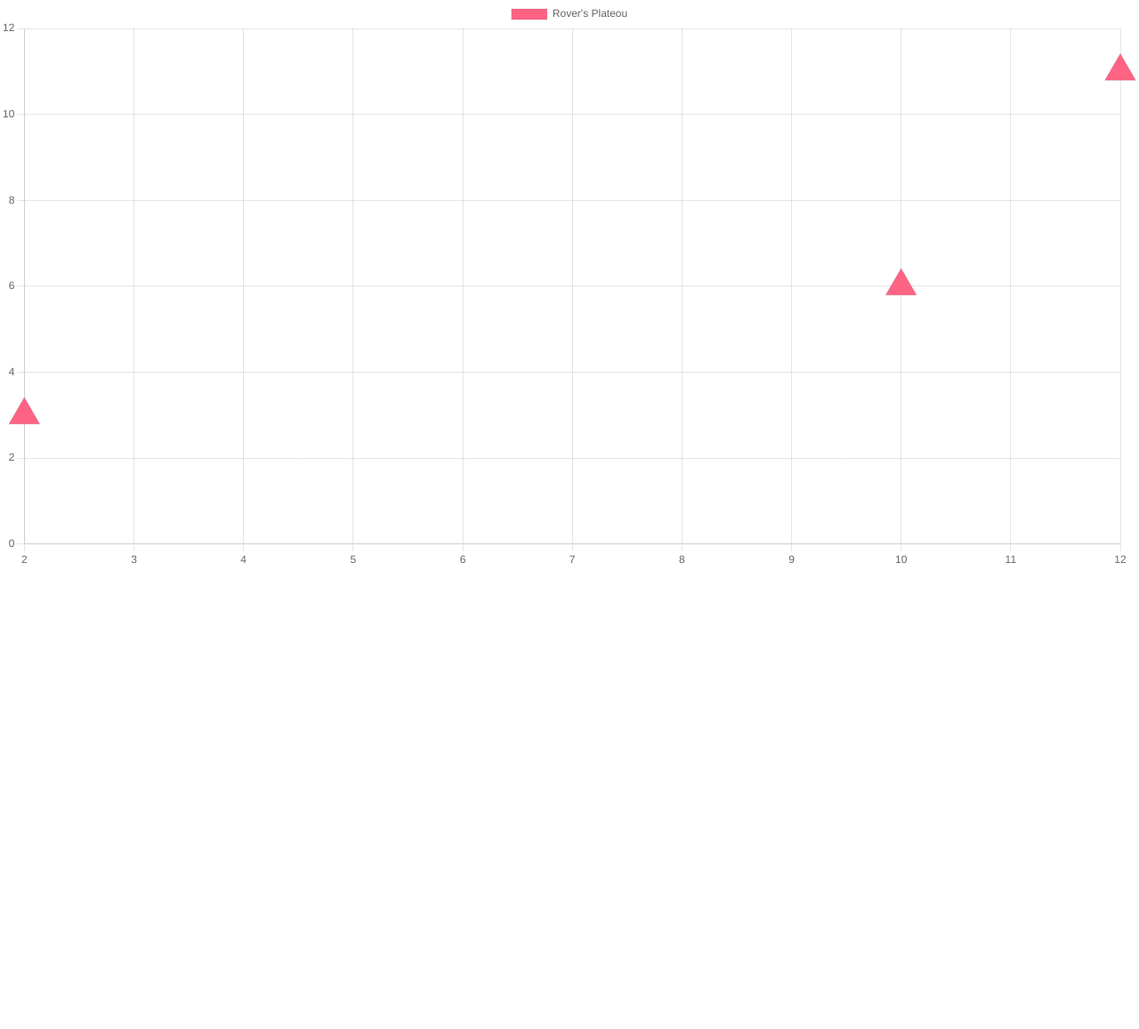
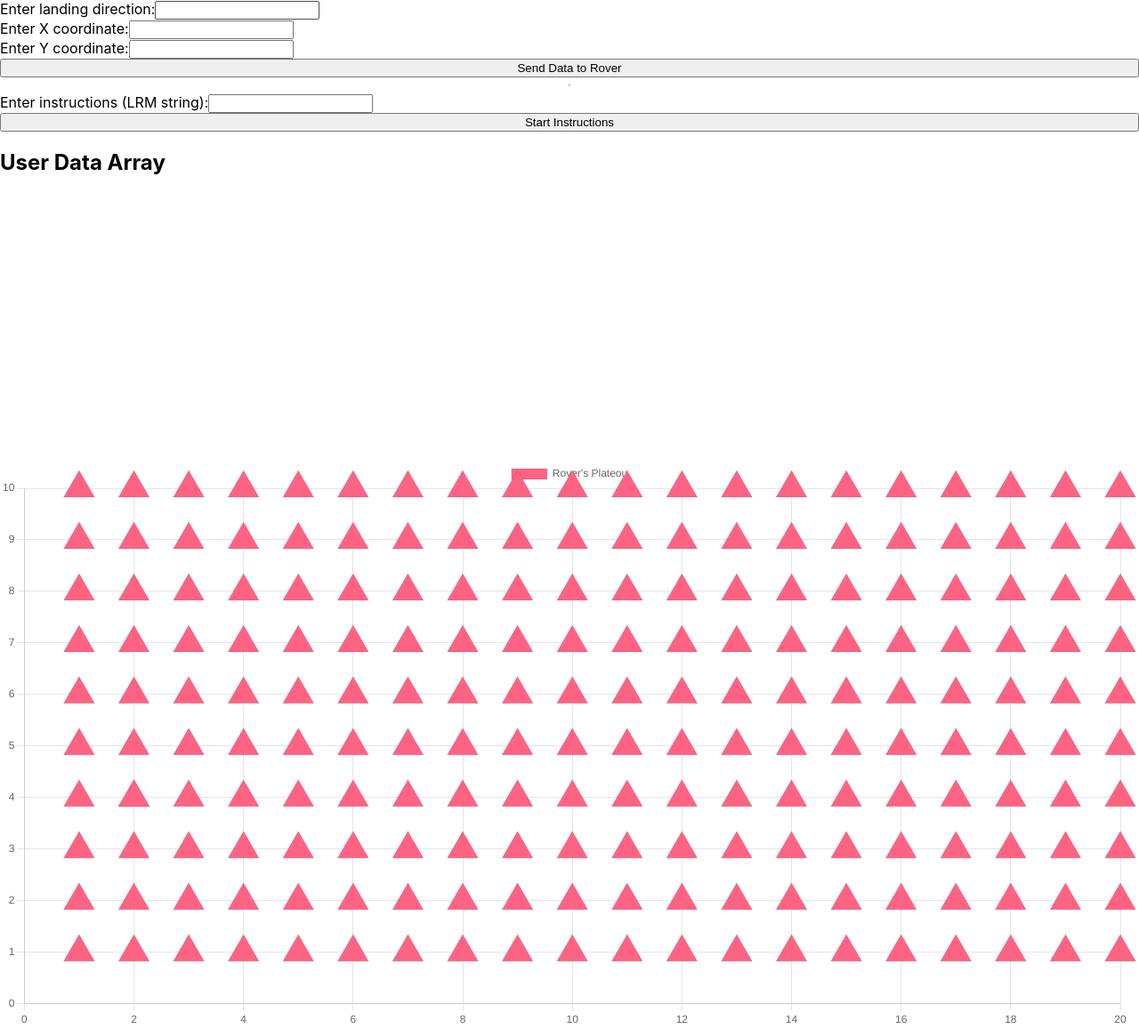
Before and after one commit to MairaGalvao/mars-rover-plateou, a React (Create React App) app: page / in a window 1280 px wide. Shown: the whole page at 89% size. Before the commit the page ends 800 px from the top, so only its background shows below. Built offline with nearby package versions, Linux system fonts and the light colour scheme.

Commit message:
refactor: Integrate real-time updates in GridPlateou component and remove unnecessary Rover component

```diff
--- a/src/App.css
+++ b/src/App.css
@@ -1,12 +1,5 @@
-
-
-.App-header {
-  background-color: #282c34;
-  min-height: 100vh;
+.mainApp{
   display: flex;
-  flex-direction: column;
-  align-items: center;
-  justify-content: center;
-  font-size: calc(10px + 2vmin);
-  color: white;
+    flex-direction: column;
+    row-gap: 300px;
 }
--- a/src/App.tsx
+++ b/src/App.tsx
@@ -2,36 +2,22 @@
 
 import React, { useState } from 'react';
 import './App.css';
-import Rover from './Components/Rover';
 import UserData from './Components/UserData';
 import GridPlateou from './Components/GridPlateou';
 
 function App() {
-
   const [roverData, setRoverData] = useState({ direction: 0, x: 2, y: 4, instructions: '' });
 
   const handleSendData = (direction: number, x: number, y: number, instructions: string) => {
     setRoverData({ direction, x, y, instructions });
   };
 
-
-
-
   return (
     <>
-   {/* <Rover
-          direction={roverData.direction}
-          x={roverData.x}
-          y={roverData.y}
-          instructions={roverData.instructions}
-        />
-
-          <UserData onSendData={handleSendData} />
-       */}
-    <GridPlateou
-
-      />
-
+      <div className='mainApp'>
+        <UserData onSendData={handleSendData} />
+        <GridPlateou roverData={roverData} />
+      </div>
     </>
   );
 }
--- a/src/Components/GridPlateou.tsx
+++ b/src/Components/GridPlateou.tsx
@@ -1,17 +1,24 @@
-import React from 'react';
-import {
-  Chart as ChartJS,
-  LinearScale,
-  PointElement,
-  LineElement,
-  Tooltip,
-  Legend,
-} from 'chart.js';
+import React, { useEffect, useState } from 'react';
+import { Chart as ChartJS, LinearScale, PointElement, Tooltip, Legend } from 'chart.js';
 import { Scatter } from 'react-chartjs-2';
 
-export function GridPlateou (){
-ChartJS.register(LinearScale, PointElement, LineElement, Tooltip, Legend);
+ChartJS.register(LinearScale, PointElement, Tooltip, Legend);
 
+const GridPlateou = ({ roverData }: { roverData: { direction: number; x: number; y: number } }) => {
+  const [chartData, setChartData] = useState<{ x: number; y: number }[]>([]);
+  const [internalDirection, setInternalDirection] = useState(0);
+
+  useEffect(() => {
+    const initialChartData = Array.from({ length: 10 }, (_, yIndex) =>
+      Array.from({ length: 20 }, (_, xIndex) => ({ x: xIndex + 1, y: 10 - yIndex }))
+    ).flat();
+
+    setChartData((prevChartData) => [...initialChartData, { x: roverData.x, y: roverData.y }]);
+    setInternalDirection(roverData.direction);
+  }, [roverData]);
+
+
+  console.log(internalDirection, 'internalDirection')
   const options = {
     scales: {
       y: {
@@ -20,23 +27,25 @@ ChartJS.register(LinearScale, PointElement, LineElement, Tooltip, Legend);
     },
   };
 
-
-const roversRange = []
   const data = {
     datasets: [
       {
         label: "Rover's Plateou",
-      data: [{x:10, y:6}, {x:2, y:3}, {x:12, y:11}],
+        data: chartData,
         backgroundColor: 'rgba(255, 99, 132, 1)',
-      pointStyle: "triangle",
-      radius:20
-
-
+        pointStyle: 'triangle',
+        radius: 20,
+        pointRotation: internalDirection,
       },
     ],
   };
 
-return <Scatter options={options} data={data} />
 
-}
-export default GridPlateou
+  return (
+    <div className='plateou'>
+      <Scatter options={options} data={data} />
+    </div>
+  );
+};
+
+export default GridPlateou;
--- a/src/Components/UserData.tsx
+++ b/src/Components/UserData.tsx
@@ -49,8 +49,7 @@ const UserData = ({ onSendData }: UserDataProps) => {
     console.log(`Sending Data to Rover: Direction: ${numericDirection}, X: ${xInput}, Y: ${yInput}, Instructions: ${instructionsInput}`);
     onSendData(numericDirection, parseFloat(xInput), parseFloat(yInput), instructionsInput);
 
-    setUserDataArray((prevArray) => {
-      const newArray = [
+    setUserDataArray((prevArray) => [
       ...prevArray,
       {
         direction: numericDirection,
@@ -58,10 +57,7 @@ const UserData = ({ onSendData }: UserDataProps) => {
         y: parseFloat(yInput),
         instructions: instructionsInput,
       },
-      ];
-      console.log('User Data Array Updated:', newArray);
-      return newArray;
-    });
+    ]);
   };
 
   const handleInstructionsSubmit = () => {
@@ -105,8 +101,7 @@ const UserData = ({ onSendData }: UserDataProps) => {
     console.log(`Sending Data to Rover: Direction: ${newDirection}, X: ${newX}, Y: ${newY}, Instructions: ${instructionsInput}`);
     onSendData(newDirection, newX, newY, instructionsInput);
 
-    setUserDataArray((prevArray) => {
-      const newArray = [
+    setUserDataArray((prevArray) => [
       ...prevArray,
       {
         direction: newDirection,
@@ -114,14 +109,11 @@ const UserData = ({ onSendData }: UserDataProps) => {
         y: newY,
         instructions: instructionsInput,
       },
-      ];
-      console.log('User Data Array Updated:', newArray);
-      return newArray;
-    });
+    ]);
   };
 
   return (
-    <div className="UserData" id='user-data'>
+    <div className="UserData">
       <label>
         Enter landing direction:
         <input type="text" value={directionInput} onChange={handleDirectionInput} />
@@ -144,8 +136,9 @@ const UserData = ({ onSendData }: UserDataProps) => {
       </label>
       <button onClick={handleInstructionsSubmit}>Start Instructions</button>
 
+      {/* Display User Data Array */}
       <div className="user-data-array">
-        <h2>Rover's final positions</h2>
+        <h2>User Data Array</h2>
         <ul>
           {userDataArray.map((userData, index) => (
             <li key={index}>
--- a/src/Style/GridPlateou.css
+++ b/src/Style/GridPlateou.css
@@ -0,0 +1,5 @@
+.plateou{
+    width: 500px;
+    height: 803px;
+    padding-top: 300px;
+}
```
Also changed, not shown: src/Components/Rover.tsx (deleted, +0 -44 lines), src/Style/Rover.css (deleted). Lines whose indentation alone changed are shown as unchanged.
